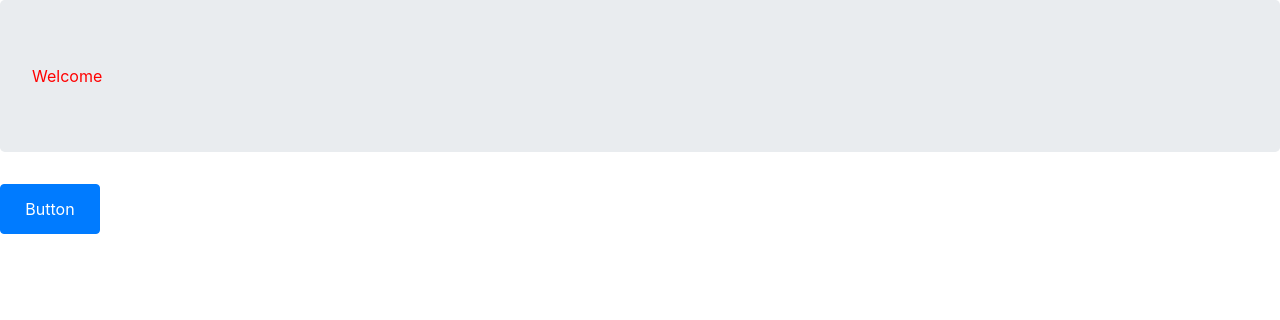
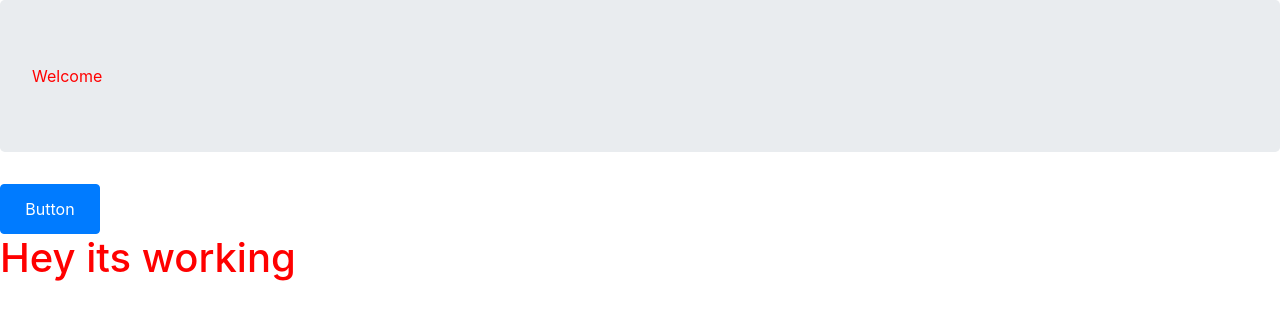
Before and after one commit to Aslin-R/learning-angular-js, an Angular app in the folder learning-angular-js/: page / in a window 1280 px wide. Shown: the top 320 px of the page. Built offline with nearby package versions, Linux system fonts and the light colour scheme.

Commit message:
created new component

```diff
--- a/learning-angular-js/src/app/app.component.html
+++ b/learning-angular-js/src/app/app.component.html
@@ -1,3 +1,7 @@
 <div class="jumbotron">
   Welcome</div>
   <button class="btn btn-primary">Button</button>
+
+  <h1>
+    <app-newcomponent></app-newcomponent>
+  </h1>
--- a/learning-angular-js/src/app/app.module.ts
+++ b/learning-angular-js/src/app/app.module.ts
@@ -2,10 +2,12 @@ import { NgModule } from '@angular/core';
 import { BrowserModule } from '@angular/platform-browser';
 
 import { AppComponent } from './app.component';
+import { NewcomponentComponent } from './newcomponent/newcomponent.component';
 
 @NgModule({
   declarations: [
-    AppComponent
+    AppComponent,
+    NewcomponentComponent
   ],
   imports: [
     BrowserModule
--- /dev/null
+++ b/learning-angular-js/src/app/newcomponent/newcomponent.component.html
@@ -0,0 +1 @@
+<p>Hey its working</p>
```
Also changed, not shown: learning-angular-js/src/app/newcomponent/newcomponent.component.ts (added, +10 -0 lines), learning-angular-js/src/app/newcomponent/newcomponent.component.css (added), 1 other file (tests, documents, lock files or other folders).
